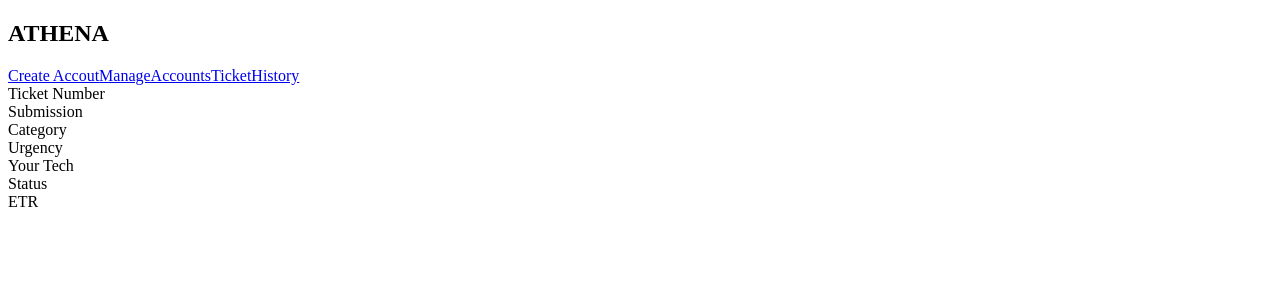
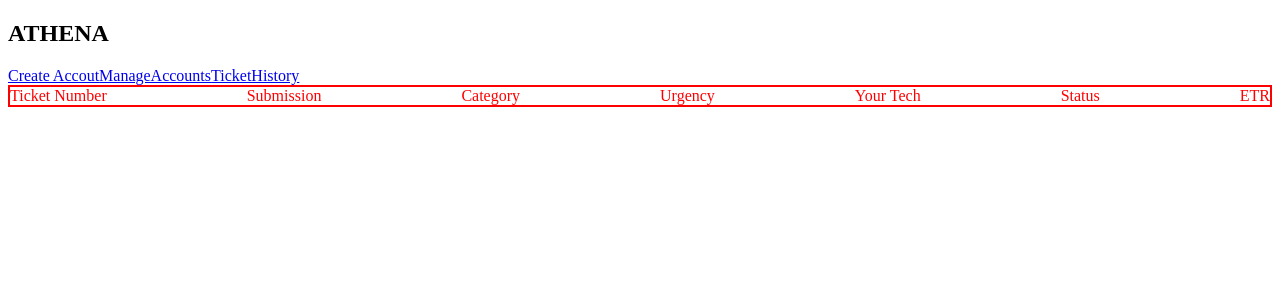
Before and after one commit to chiemelaumeh/TicketManager, a React (Create React App) app in the folder client/: page /admin/TicketHistory in a window 1280 px wide. Shown: the top 300 px of the page. Built offline with nearby package versions, Linux system fonts and the light colour scheme.

Commit message:
flex box

```diff
--- a/client/src/CssFiles/TicketHistory.css
+++ b/client/src/CssFiles/TicketHistory.css
@@ -1,4 +1,7 @@
-.TicketHistoryTable{
+.table-container{
+    display:flex;
+    flex-direction: row ;
+    justify-content: space-between;
     border: 2px solid red;
     color: red;
-}
+};
```
